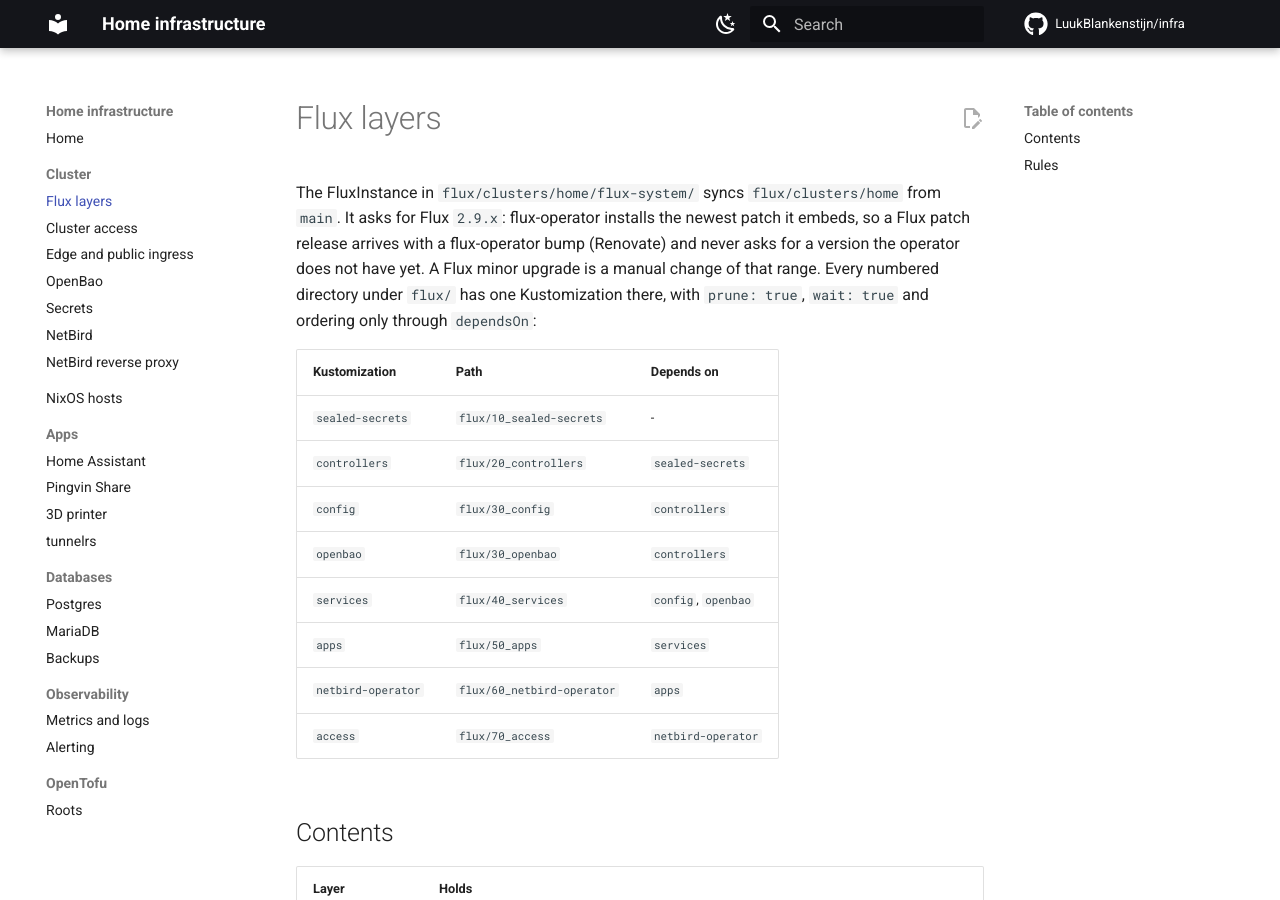
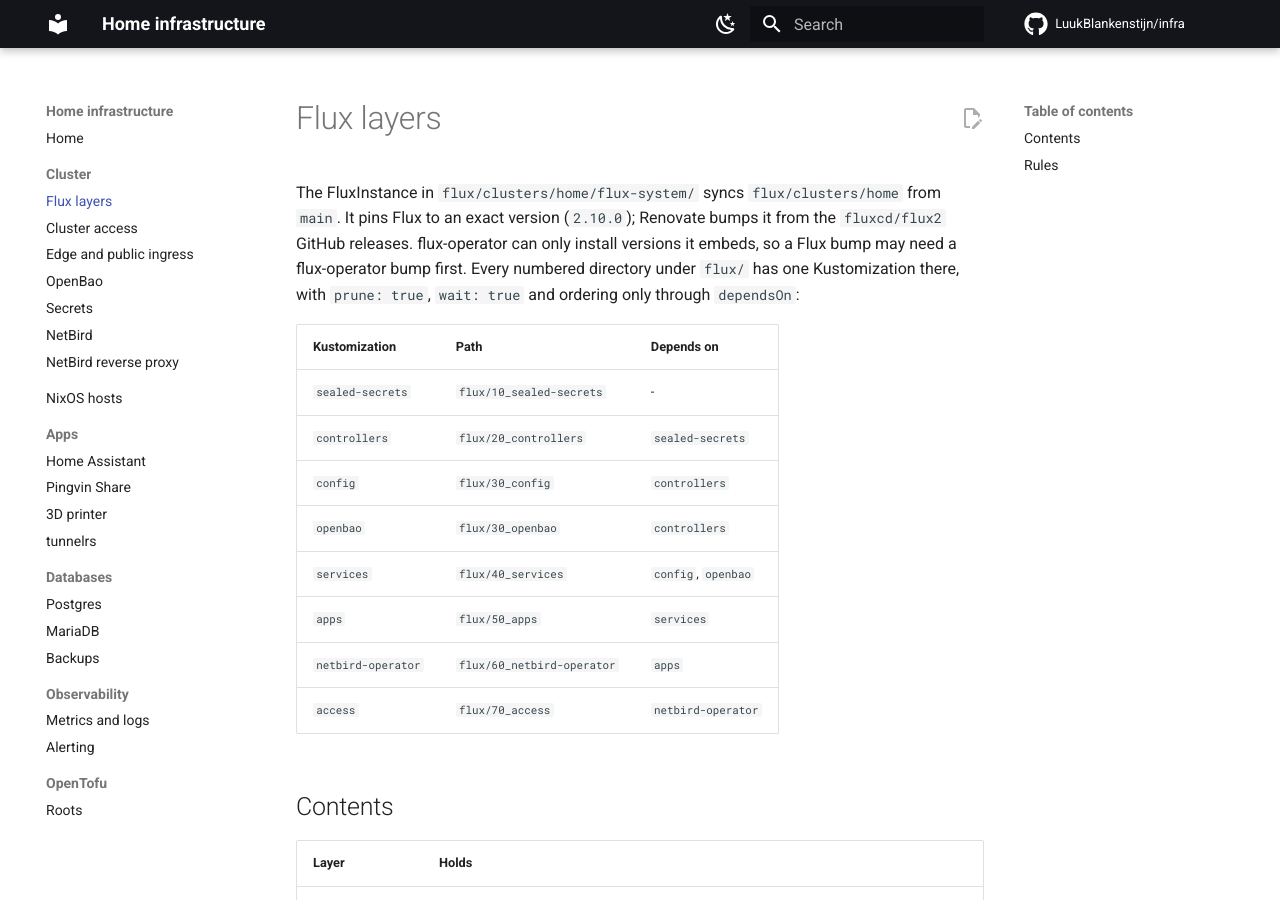
Before and after one commit to LuukBlankenstijn/infra, an MkDocs documentation site: the page built from docs/cluster/layers.md, in a window 1280 px wide and 900 px high. Built offline with MkDocs 1.6.1 and Material for MkDocs 9.7.7, drawn with Linux system fonts in a browser that asks for light colours; comment, search, counter and statistics services are not loaded.

Commit message:
flux: pin Flux 2.10.0 (serves notification v1 Alert/Provider); Renovate tracks fluxcd/flux2 releases

```diff
--- a/docs/cluster/layers.md
+++ b/docs/cluster/layers.md
@@ -1,10 +1,9 @@
 # Flux layers
 
 The FluxInstance in `flux/clusters/home/flux-system/` syncs `flux/clusters/home`
-from `main`. It asks for Flux `2.9.x`: flux-operator installs the newest patch
-it embeds, so a Flux patch release arrives with a flux-operator bump (Renovate)
-and never asks for a version the operator does not have yet. A Flux minor
-upgrade is a manual change of that range. Every numbered directory under `flux/` has one Kustomization there,
+from `main`. It pins Flux to an exact version (`2.10.0`); Renovate bumps it from
+the `fluxcd/flux2` GitHub releases. flux-operator can only install versions it
+embeds, so a Flux bump may need a flux-operator bump first. Every numbered directory under `flux/` has one Kustomization there,
 with `prune: true`, `wait: true` and ordering only through `dependsOn`:
 
 | Kustomization | Path | Depends on |
```
Also changed, not shown: renovate.json (+12 -0 lines), 1 other file.
